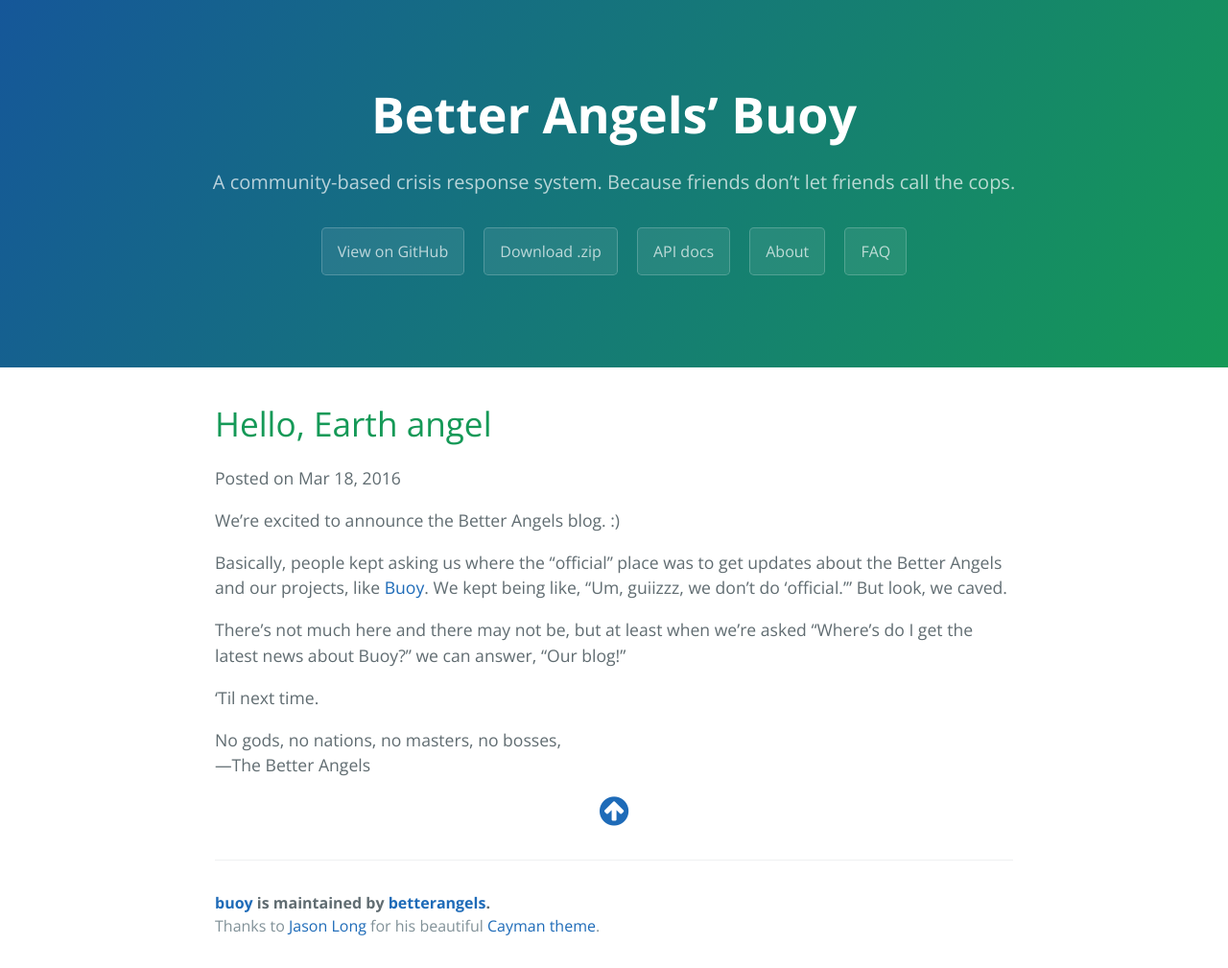
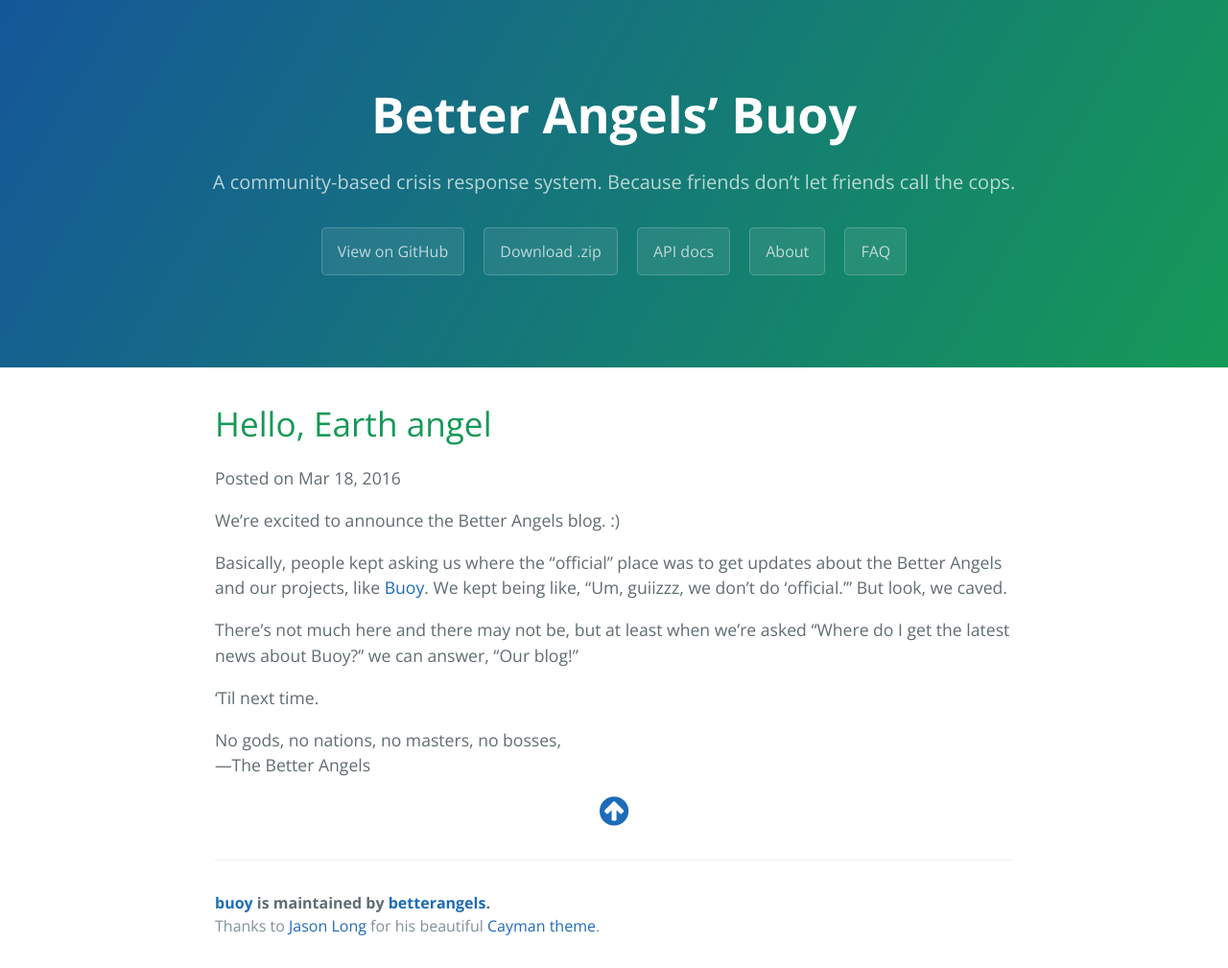
Before and after one commit to betterangels/buoy, a Jekyll site: the page built from _posts/2016-03-18-hello-world.markdown, in a window 1280 px wide. Shown: the whole page at 96% size. Built offline with Jekyll 4.4.1, drawn with Linux system fonts in a browser that asks for light colours; nearby versions of some CDN libraries.

Commit message:
Typo. :P

```diff
--- a/_posts/2016-03-18-hello-world.markdown
+++ b/_posts/2016-03-18-hello-world.markdown
@@ -6,7 +6,7 @@ We're excited to announce the Better Angels blog. :)
 
 Basically, people kept asking us where the "official" place was to get updates about the Better Angels and our projects, like [Buoy](https://meitar.github.io/better-angels). We kept being like, "Um, guiizzz, we don't do 'official.'" But look, we caved.
 
-There's not much here and there may not be, but at least when we're asked "Where's do I get the latest news about Buoy?" we can answer, "Our blog!"
+There's not much here and there may not be, but at least when we're asked "Where do I get the latest news about Buoy?" we can answer, "Our blog!"
 
 'Til next time.
 
```
